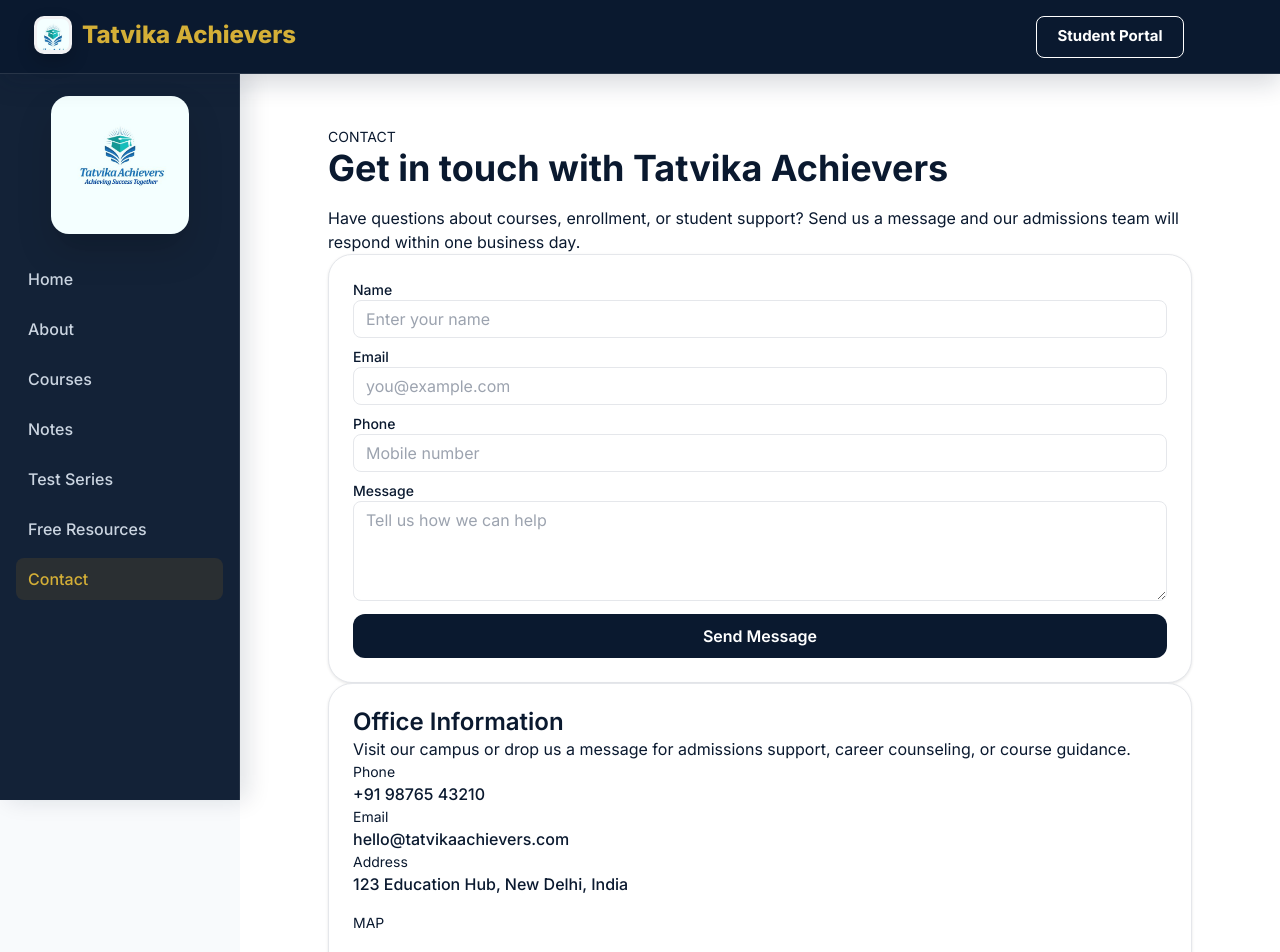
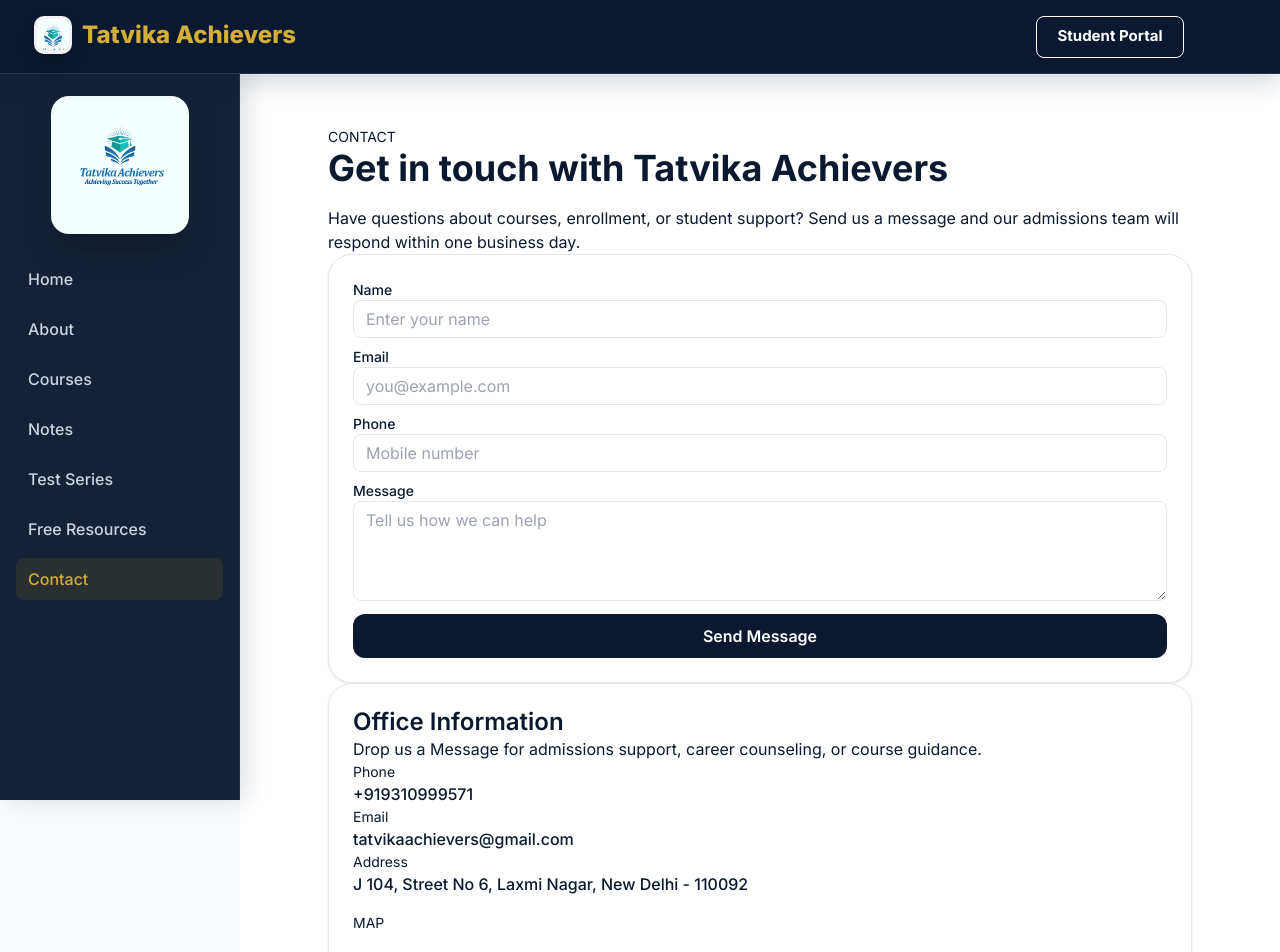
Before and after one commit to ashishranjan2003/tatvika-achievers, a React (Vite) app in the folder frontend/: page /contact in a window 1280 px wide. Shown: the top 952 px of the page. Built offline with nearby package versions, Linux system fonts and the light colour scheme.

Commit message:
added actual details as per stackholder

```diff
--- a/frontend/src/components/Layout.examples.tsx
+++ b/frontend/src/components/Layout.examples.tsx
@@ -373,7 +373,7 @@
                 href="tel:+919876543210"
                 className="text-gold-premium hover:underline"
               >
-                +91 98765 43210
+                +919310999571
               </a>
             </div>
 
--- a/frontend/src/components/Layout.tsx
+++ b/frontend/src/components/Layout.tsx
@@ -365,13 +365,13 @@
                   href="tel:+919876543210"
                   className="text-sm text-gray-600 dark:text-gray-400 hover:text-gold-premium"
                 >
-                  +91 98765 43210
+                  +919310999571
                 </a>
               </div>
               <div>
                 <h6 className="font-semibold text-primary-navy mb-2">Address</h6>
                 <p className="text-sm text-gray-600 dark:text-gray-400">
-                  123 Education Hub, New Delhi, India
+                  J 104, Street No 6, Laxmi Nagar, New Delhi - 110092
                 </p>
               </div>
             </div>
--- a/frontend/src/pages/Contact.tsx
+++ b/frontend/src/pages/Contact.tsx
@@ -51,21 +51,21 @@
         <aside className="space-y-6 rounded-2xl border border-slate-200 bg-white p-6 shadow-sm">
           <div className="space-y-3">
             <h2 className="text-2xl font-semibold text-[#0A192F]">Office Information</h2>
-            <p className="text-slate-600">Visit our campus or drop us a message for admissions support, career counseling, or course guidance.</p>
+            <p className="text-slate-600">Drop us a Message for admissions support, career counseling, or course guidance.</p>
           </div>
 
           <div className="space-y-4 rounded-2xl bg-amber-500/10 p-5">
             <div>
               <p className="text-sm text-slate-500">Phone</p>
-              <p className="font-medium text-[#0A192F]">+91 98765 43210</p>
+              <p className="font-medium text-[#0A192F]">+919310999571</p>
             </div>
             <div>
               <p className="text-sm text-slate-500">Email</p>
-              <p className="font-medium text-[#0A192F]">hello@tatvikaachievers.com</p>
+              <p className="font-medium text-[#0A192F]">tatvikaachievers@gmail.com</p>
             </div>
             <div>
               <p className="text-sm text-slate-500">Address</p>
-              <p className="font-medium text-[#0A192F]">123 Education Hub, New Delhi, India</p>
+              <p className="font-medium text-[#0A192F]">J 104, Street No 6, Laxmi Nagar, New Delhi - 110092</p>
             </div>
           </div>
 
--- a/frontend/src/pages/Home.tsx
+++ b/frontend/src/pages/Home.tsx
@@ -7,9 +7,9 @@
       <section className="space-y-8">
         <div className="space-y-4">
           <h2 className="text-4xl font-black leading-tight tracking-normal text-[#0A192F] md:text-5xl">
-            Empowering Students for <br />
+            Empowering Students For <br />
             <span className="text-[#0A192F]">
-              Academic Excellence
+              Academic And Professional Excellence
             </span>
           </h2>
           <p className="max-w-2xl text-lg font-normal leading-relaxed text-slate-600">
```
